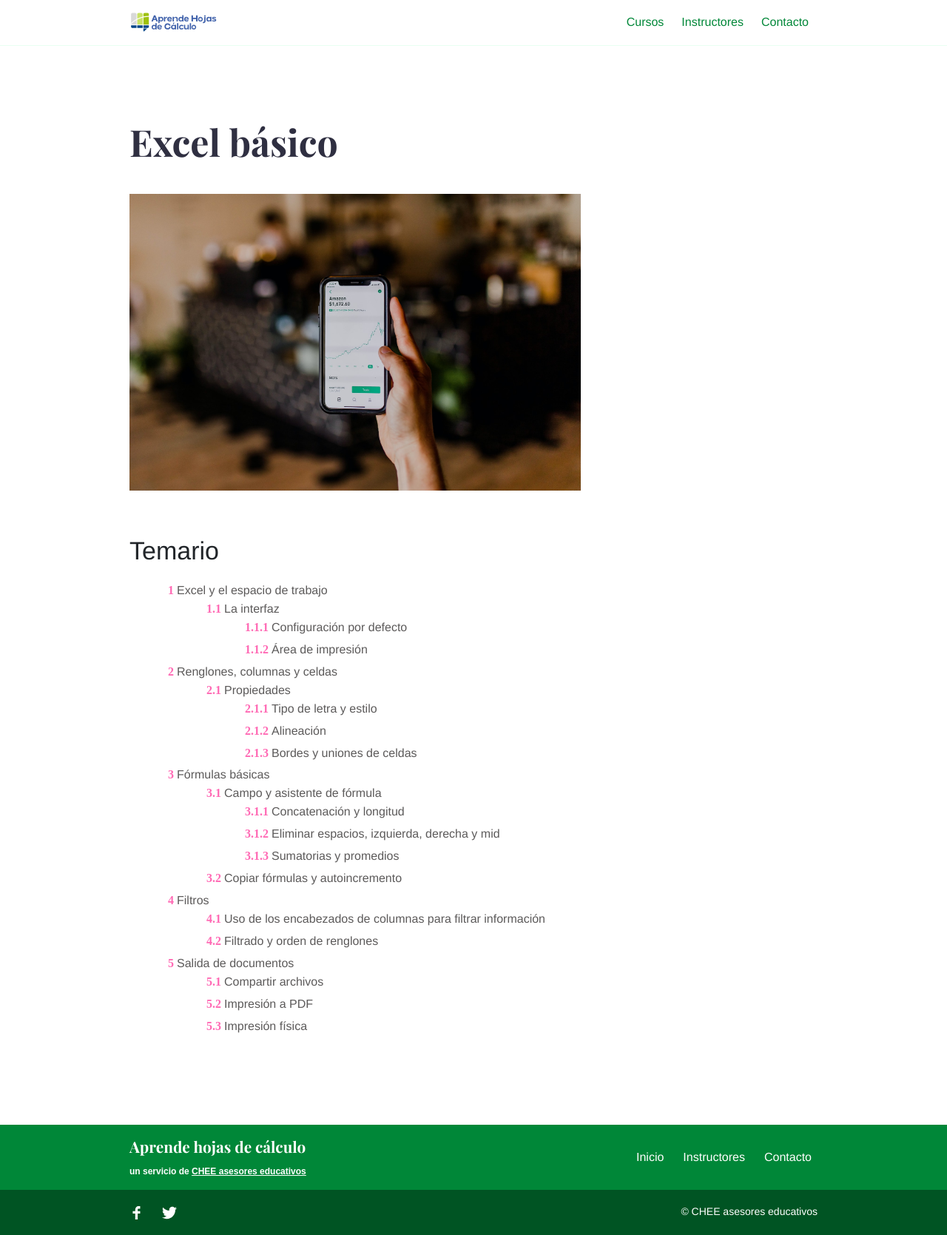
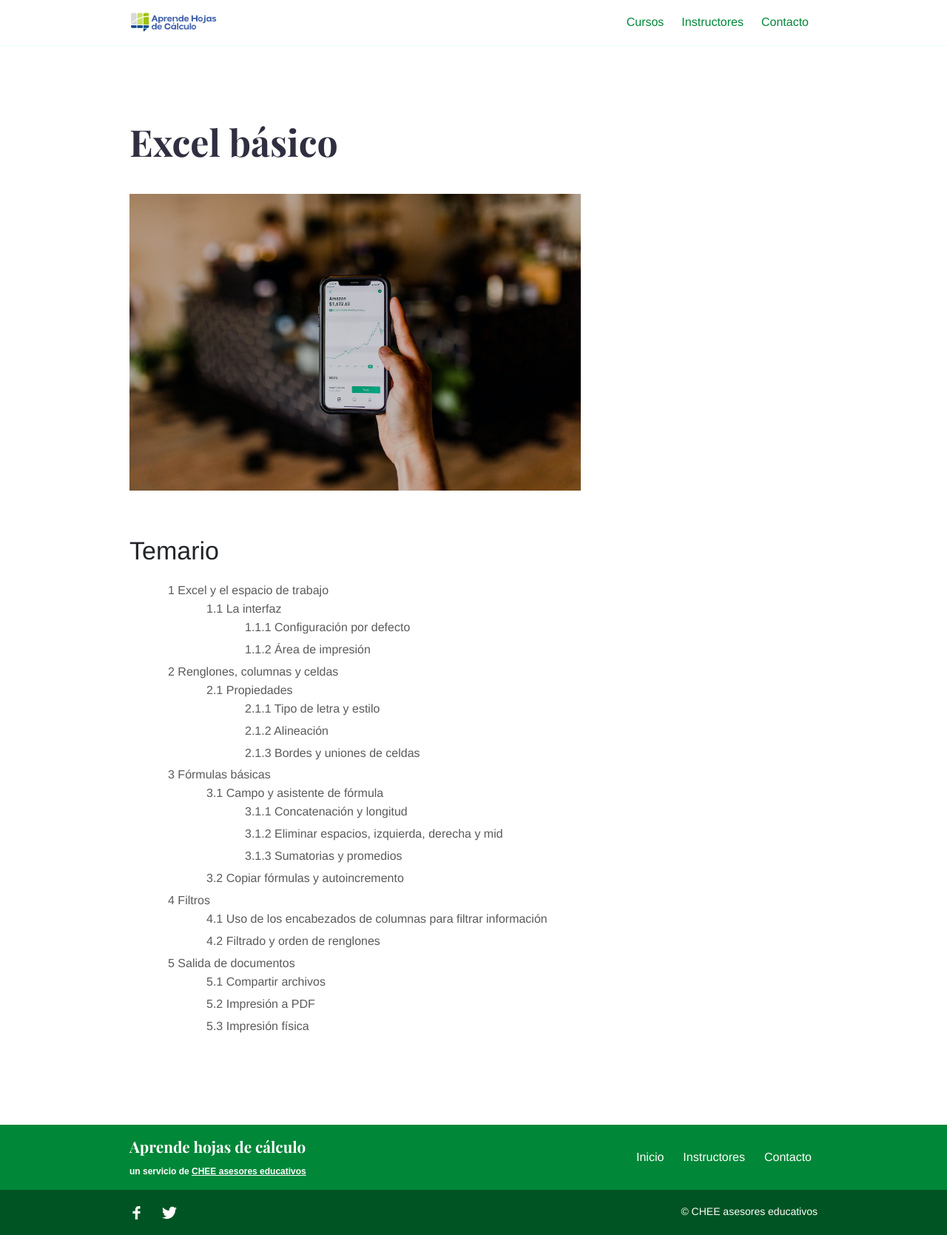
Before and after one commit to camachevaz/Calc, a Jekyll site: the page built from _services/excel-basico.md, in a window 1280 px wide. Shown: the whole page at 74% size. Built offline with Jekyll 4.4.1, drawn with Linux system fonts in a browser that asks for light colours.

Commit message:
Update style.scss

```diff
--- a/assets/css/style.scss
+++ b/assets/css/style.scss
@@ -81,7 +81,4 @@
 padding-left: 32px;
 list-style-type: none;}
 .service ol li { counter-increment: tema;}
-.service ol li:before { content: counters(tema, '.') ' ';
-color: hotpink;
-font-weight: bold;
-font-family: cursive;}
+.service ol li:before { content: counters(tema, '.') ' ';}
```
